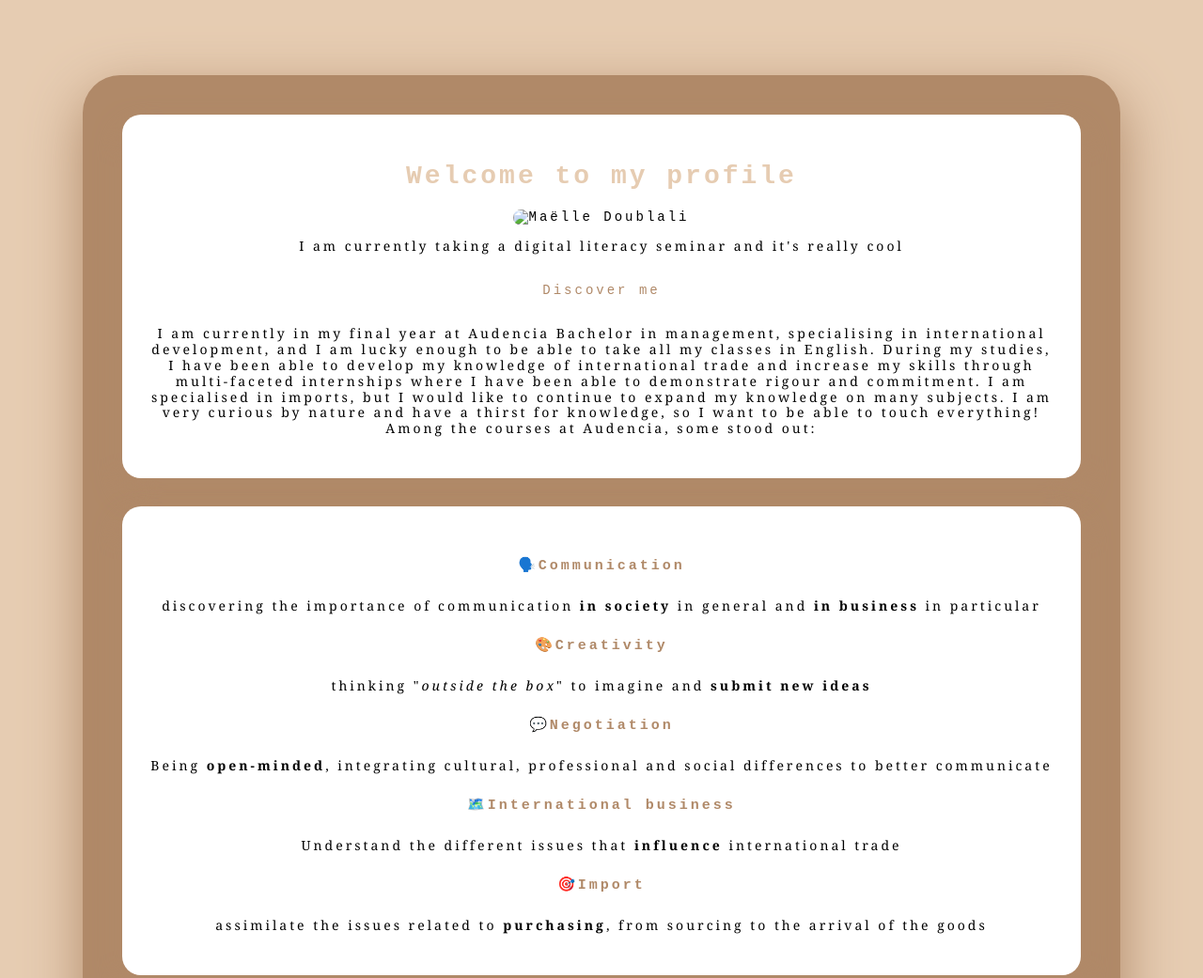
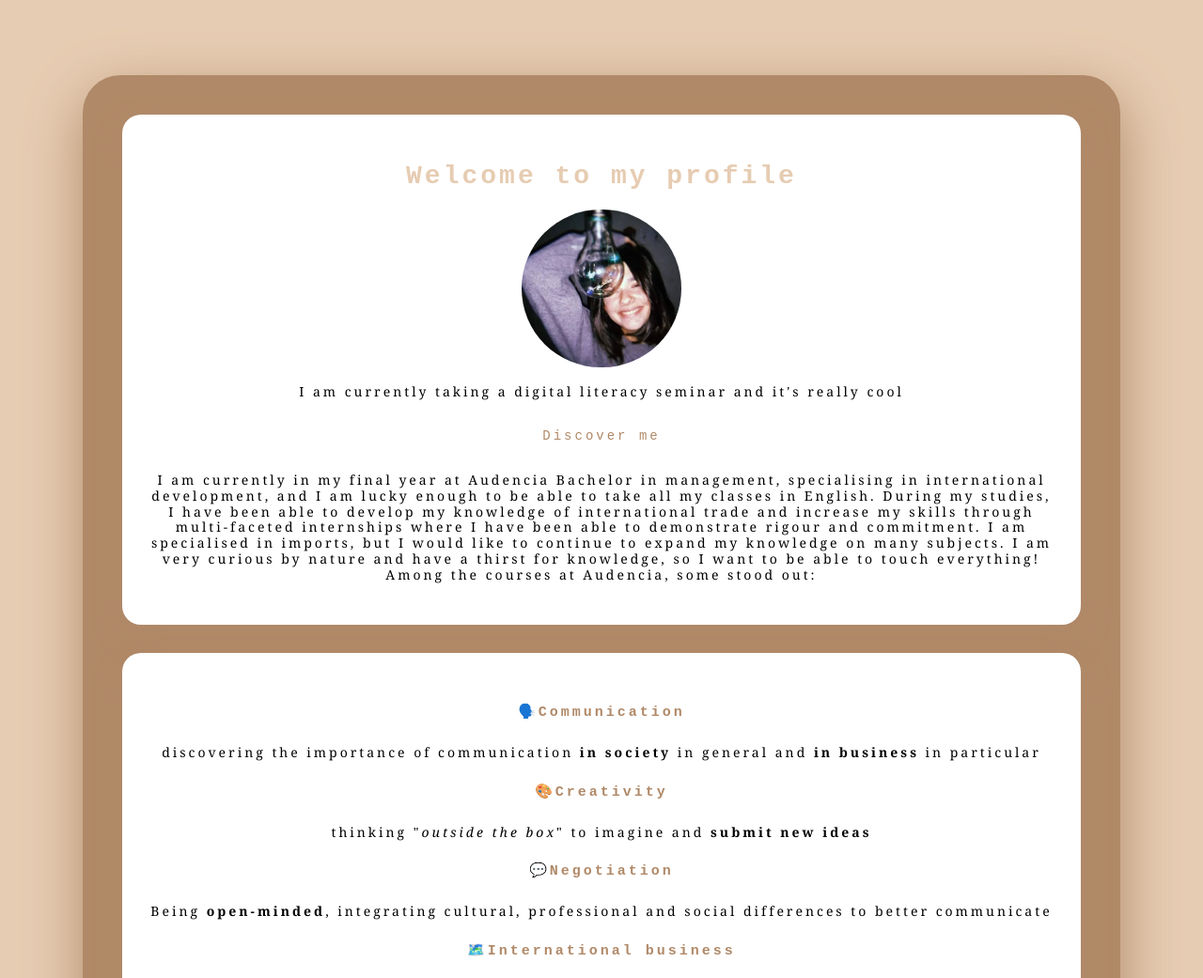
Before and after one commit to meaunyle/my-profile, a plain HTML site: page index.html in a window 1280 px wide. Shown: the top 1041 px of the page at 94% size. Drawn offline with Linux system fonts and the light colour scheme; a web font is replaced by a local one.

Commit message:
Update index.html

```diff
--- a/index.html
+++ b/index.html
@@ -18,7 +18,7 @@
 
 <div class="box-design">
 	<h1>Welcome to my profile</h1>
-	<img src="images/Maëlle profile..jpg" alt="Maëlle Doublali" width="170" class="img-circle">
+	<img src="images/maelle-profile.jpg" alt="Maëlle Doublali" width="170" class="img-circle">
 	<p class="margin-top"> I am currently taking a digital literacy seminar and it's really cool </p>
 	<a href="https://www.linkedin.com/in/ma%C3%ABlle-doublali-/" target="_blank" class="btn-blue">Discover me</a>
 
```
